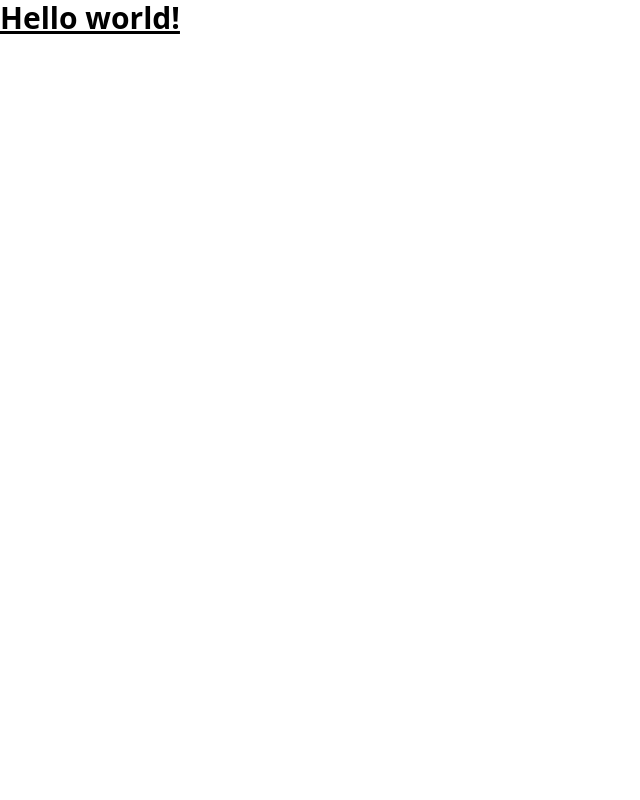
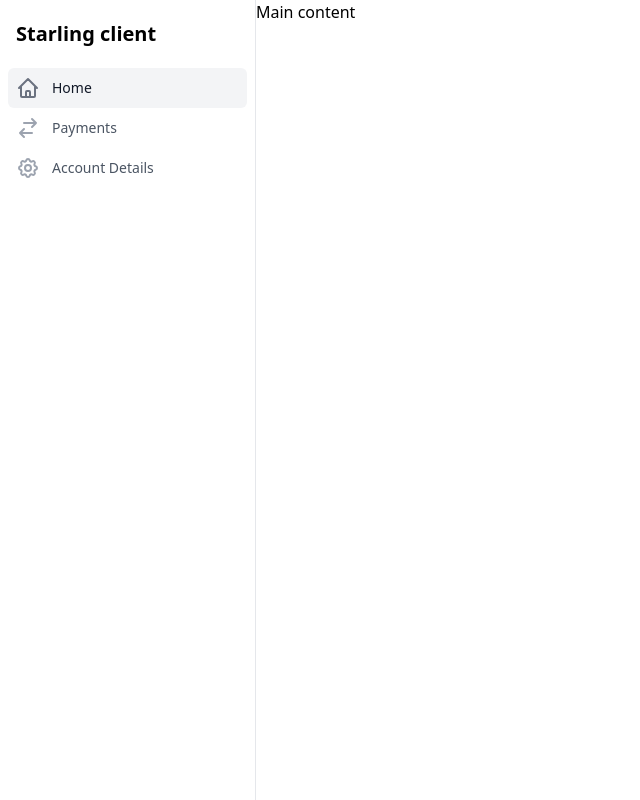
Before and after one commit to rjl-old/starling-client, a Next.js app: page / in a window 1280 px wide. Shown: the whole page, without its empty margins (0-640 px from the left). Built offline with nearby package versions, Linux system fonts and the light colour scheme.

Commit message:
index wip

```diff
--- a/pages/index.js
+++ b/pages/index.js
@@ -1,3 +1,62 @@
+import {
+  CogIcon,
+  HomeIcon,
+  SwitchHorizontalIcon,
+} from "@heroicons/react/outline";
+
+function classNames(...classes) {
+  return classes.filter(Boolean).join(" ");
+}
+
+const navigation = [
+  { name: "Home", href: "#", icon: HomeIcon, current: true },
+  { name: "Payments", href: "#", icon: SwitchHorizontalIcon, current: false },
+  { name: "Account Details", href: "#", icon: CogIcon, current: false },
+];
+
 export default function Home() {
-  return <h1 className="text-3xl font-bold underline">Hello world!</h1>;
+  return (
+    <>
+      {/* Static sidebar for desktop */}
+      <div className="md:flex md:w-64 md:flex-col md:fixed md:inset-y-0">
+        {/* Sidebar component, swap this element with another sidebar if you like */}
+        <div className="flex-1 flex flex-col min-h-0 border-r border-gray-200 bg-white">
+          <div className="flex-1 flex flex-col pt-5 pb-4 overflow-y-auto">
+            {/* Logo */}
+            <div className="flex items-center flex-shrink-0 px-4">
+              <p className={"text-xl font-bold"}>Starling client</p>
+            </div>
+            {/* Navigation */}
+            <nav className={"flex-1 mt-5 px-2 bg-white"}>
+              {navigation.map((item) => (
+                <a
+                  key={item.name}
+                  href={item.href}
+                  className={classNames(
+                    item.current
+                      ? "bg-gray-100 text-gray-900"
+                      : "text-gray-600 hover:bg-gray-50 hover:text-gray-900",
+                    "group flex items-center px-2 py-2 text-sm font-medium rounded-md"
+                  )}
+                >
+                  <item.icon
+                    className={classNames(
+                      item.current
+                        ? "text-gray-500"
+                        : "text-gray-400 group-hover:text-gray-500",
+                      "mr-3 flex-shrink-0 h-6 w-6"
+                    )}
+                  />
+                  {item.name}
+                </a>
+              ))}
+            </nav>
+          </div>
+        </div>
+      </div>
+
+      {/* Main content */}
+      <div className="md:pl-64 flex flex-col flex-1">Main content</div>
+    </>
+  );
 }
```
